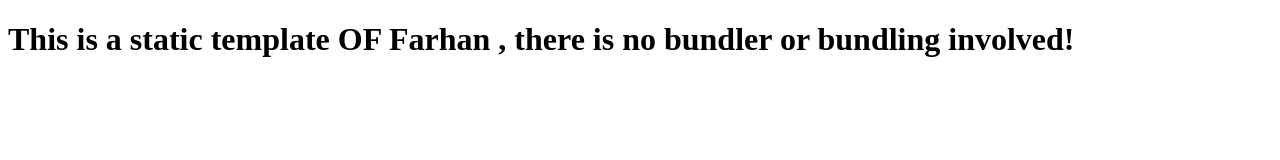
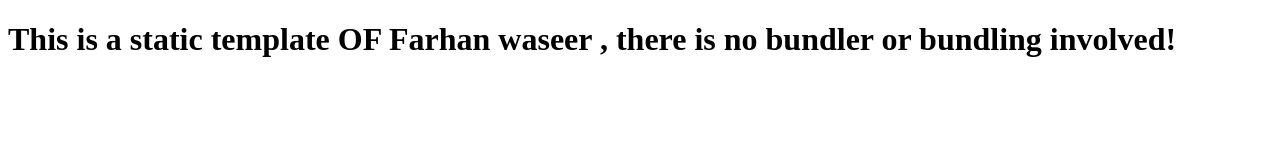
Before and after one commit to farhanwaseer/BackEnd_2023, a website: page index.html in a window 1280 px wide. Drawn offline with Linux system fonts and the light colour scheme.

Commit message:
Update index.html

```diff
--- a/index.html
+++ b/index.html
@@ -8,7 +8,7 @@
   </head>
   <body>
     <h1>
-      This is a static template OF Farhan , there is no bundler or bundling involved!
+      This is a static template OF Farhan waseer , there is no bundler or bundling involved!
     </h1>
   </body>
 </html>
```
